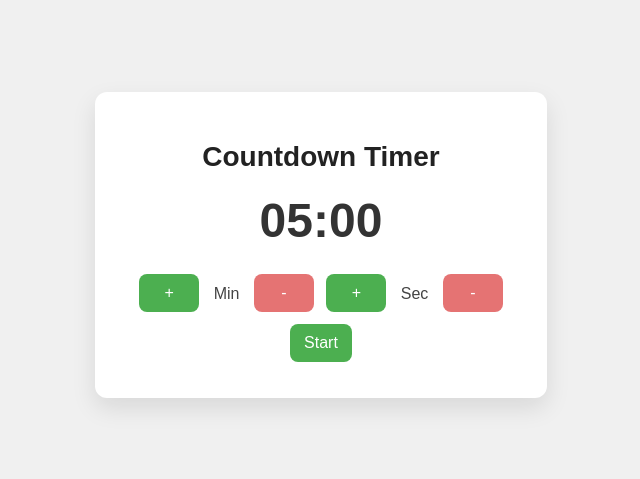
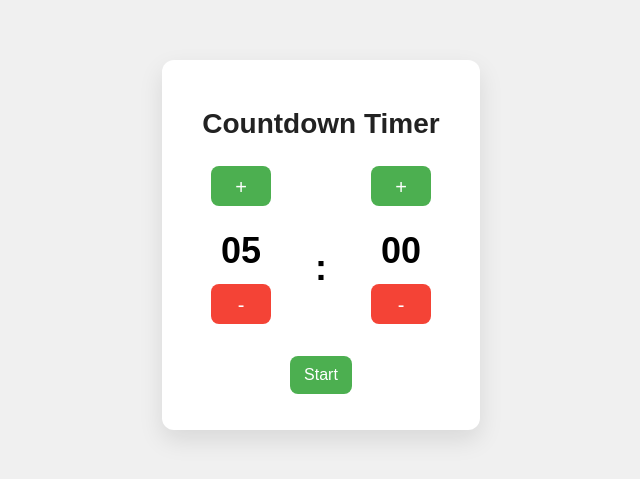
Before and after one commit to veluvarthi-sravya/Time-Checker, a plain HTML site: page index.html in a window 1280 px wide. Shown: the part 155-634 px from the top of the page, without its empty margins (319-959 px from the left). Drawn offline with Linux system fonts and the light colour scheme.

Commit message:
changing css

```diff
--- a/index.html
+++ b/index.html
@@ -6,20 +6,32 @@
   <title>Countdown Timer</title>
   <link rel="stylesheet" href="style.css" />
   <link href="https://fonts.googleapis.com/css2?family=Roboto&display=swap" rel="stylesheet">
-
 </head>
 <body>
   <div class="container">
     <h1>Countdown Timer</h1>
-    <div class="timer" id="timer">05:00</div>
-    <div id="timer"></div>
-<button id="incMin">+</button><span> Min </span><button id="decMin">-</button>
-<button id="incSec">+</button><span> Sec  </span><button id="decSec">-</button>
-<br>
-<button id="start">Start</button>
-<button id="pause" style="display:none;">Pause</button>
-<button id="reset" style="display:none;">Reset</button>
+    <div class="timer-controls">
+      <div class="time-unit">
+        <button id="incMin">+</button>
+        <span></span>
+        <div class="time-value" id="minDisplay">05</div>
+        <button id="decMin">-</button>
+      </div>
+      <div class="colon">:</div>
+      <div class="time-unit">
+        <button id="incSec">+</button>
+        <span></span>
+        <div class="time-value" id="secDisplay">00</div>
+        <button id="decSec">-</button>
+      </div>
+    </div>
+    <div class="button-group">
+      <button id="start">Start</button>
+      <button id="pause" style="display:none;">Pause</button>
+      <button id="reset" style="display:none;">Reset</button>
+    </div>
   </div>
+
   <script src="script.js"></script>
 </body>
 </html>
--- a/script.js
+++ b/script.js
@@ -13,13 +13,13 @@ let timeLeft = duration;
 let timerId;
 let isRunning = false;
 let isPaused = false;
-
 function updateDisplay() {
   let minutes = Math.floor(timeLeft / 60);
   let seconds = timeLeft % 60;
-  timerDisplay.textContent =
-    `${String(minutes).padStart(2, '0')}:${String(seconds).padStart(2, '0')}`;
+  document.getElementById("minDisplay").textContent = String(minutes).padStart(2, '0');
+  document.getElementById("secDisplay").textContent = String(seconds).padStart(2, '0');
 }
+
 
 function setButtons(state) {
 
--- a/style.css
+++ b/style.css
@@ -133,3 +133,70 @@ button:disabled {
     width: 90%;
   }
 }
+.timer-controls {
+  display: flex;
+  justify-content: center;
+  align-items: center;
+  gap: 40px;
+  margin: 20px 0;
+}
+
+.time-unit {
+  display: flex;
+  flex-direction: column;
+  align-items: center;
+}
+
+.time-unit button {
+  width: 40px;
+  height: 40px;
+  font-size: 20px;
+  border-radius: 8px;
+  border: none;
+  color: white;
+  cursor: pointer;
+  transition: background-color 0.3s ease;
+}
+
+#incMin, #incSec {
+  background-color: #4CAF50;
+}
+#decMin, #decSec {
+  background-color: #f44336;
+}
+
+.time-unit span {
+  margin: 6px 0;
+  font-size: 14px;
+  color: #333;
+}
+
+.time-value {
+  font-size: 36px;
+  font-weight: bold;
+  margin: 6px 0;
+}
+
+.colon {
+  font-size: 36px;
+  font-weight: bold;
+  margin-top: 45px;
+}
+
+/* Mobile */
+@media screen and (max-width: 480px) {
+  .timer-controls {
+    flex-direction: row;
+    gap: 20px;
+  }
+
+  .time-unit button {
+    width: 36px;
+    height: 36px;
+    font-size: 18px;
+  }
+
+  .time-value, .colon {
+    font-size: 28px;
+  }
+}
```
